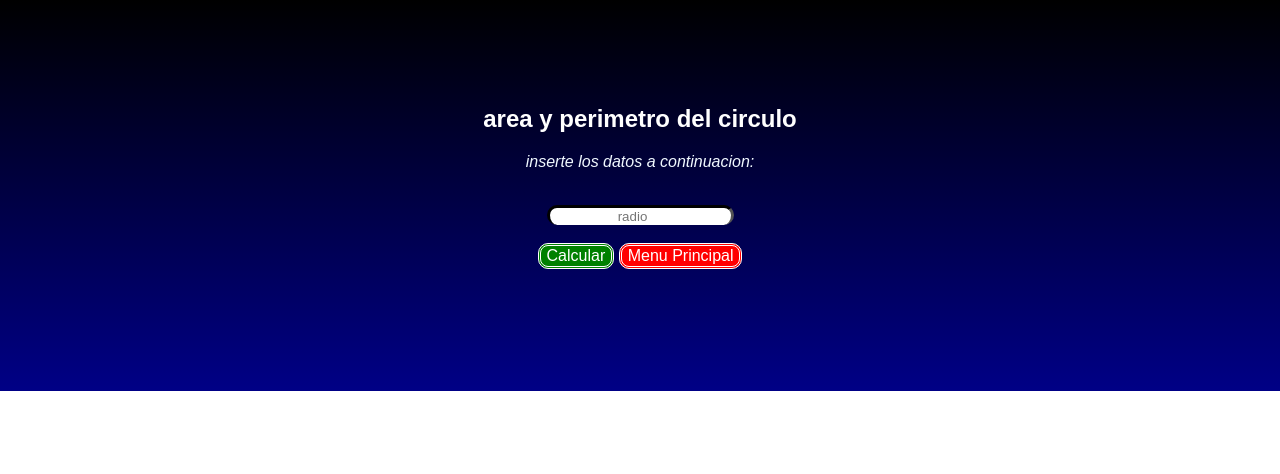
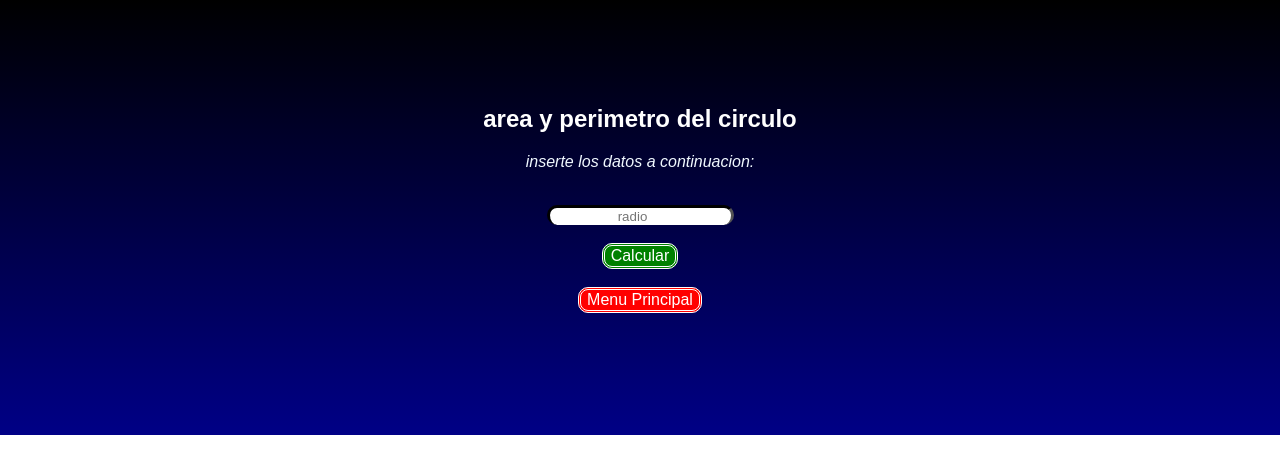
Before and after one commit to Angelprojects281/calculadora-A-P, a plain HTML site: page htmlFiguras/circulo.html in a window 1280 px wide. Drawn offline with Linux system fonts and the light colour scheme.

Commit message:
correccion de errores visuales

```diff
--- a/htmlFiguras/circulo.html
+++ b/htmlFiguras/circulo.html
@@ -16,7 +16,7 @@
             <p>inserte los datos a continuacion: </p><br>
             <input type="number" id="radio", placeholder="radio" class="DatoFigura">
             <br><br>
-            <button onclick="calcular()" class="principales">calcular</button>
+            <button onclick="calcular()" class="principales">calcular</button><br><br>
             <a href="../index.html" ><button class="secundarios">menu principal</button></a><br><br>
         </section>
 
```
Also changed, not shown: historial/historial.html (+1 -1 lines), htmlFiguras/cuadrado.html (+1 -1 lines), htmlFiguras/rombo.html (+1 -1 lines), htmlFiguras/trapecio.html (+1 -1 lines), htmlFiguras/triangulo.html (+1 -1 lines).
